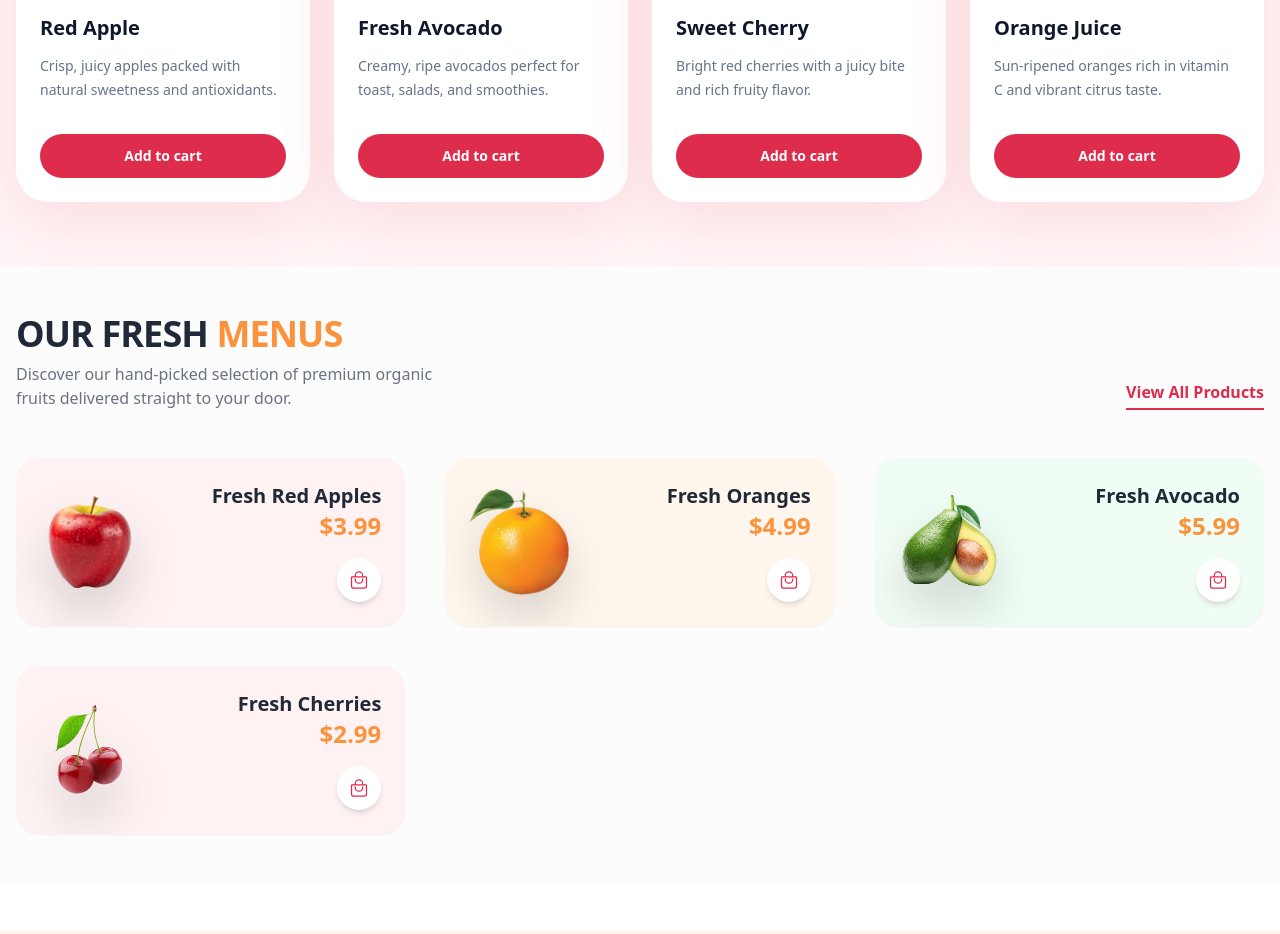
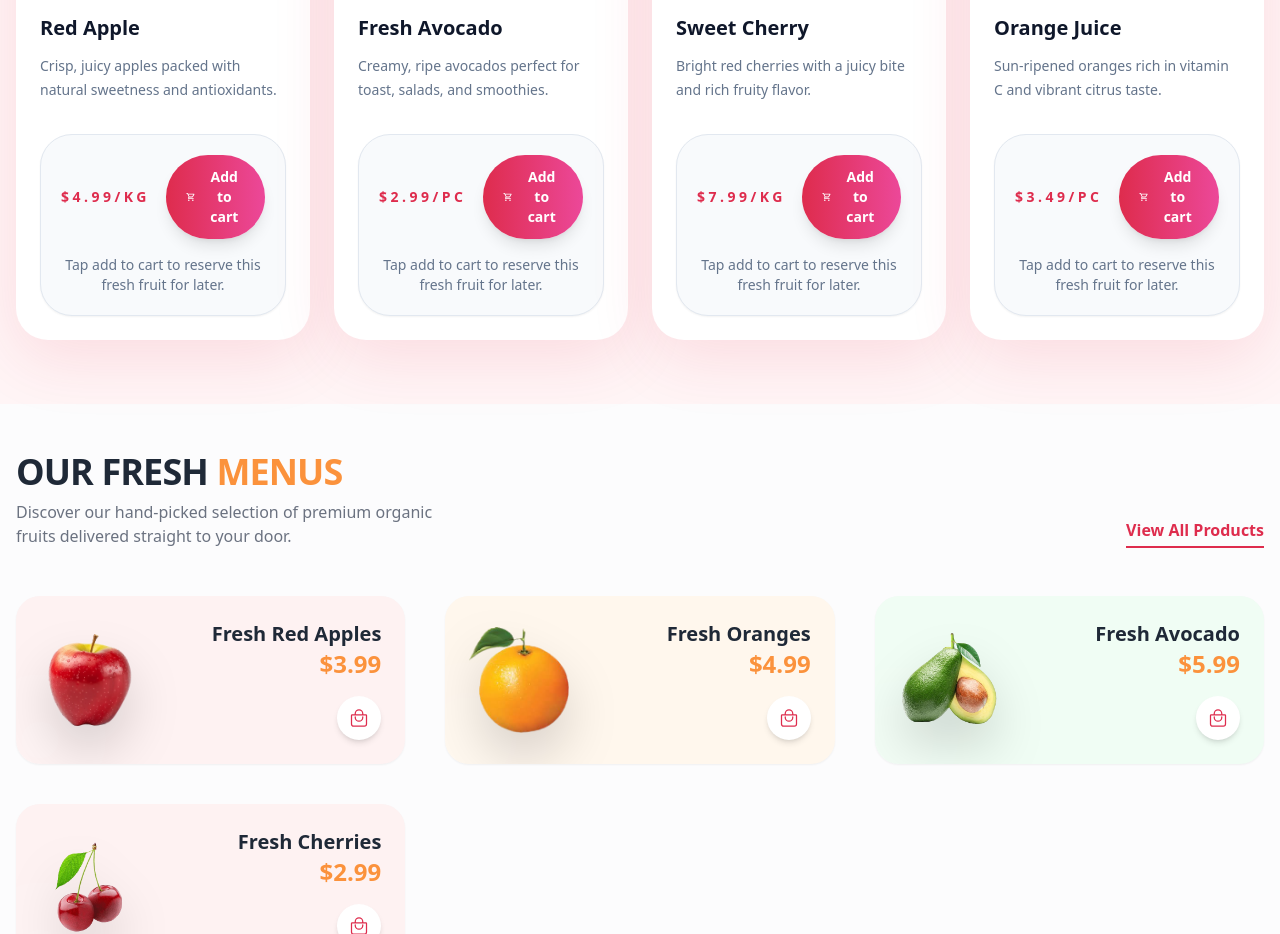
Before and after one commit to KashifSaeed1/Fruitstore-landing-page, a React (Vite) app: page / in a window 1280 px wide. Shown: the part 1320-2254 px from the top of the page. Built offline with nearby package versions, Linux system fonts and the light colour scheme; a web font is replaced by a local one.

Commit message:
add and remove product functionality update

```diff
--- a/src/components/Product/Product.jsx
+++ b/src/components/Product/Product.jsx
@@ -1,3 +1,4 @@
+import { MdOutlineShoppingCart } from "react-icons/md";
 import apple from "../../assets/fruits/apple.png";
 import avocado from "../../assets/fruits/avocado.png";
 import cherry from "../../assets/fruits/cherry.png";
@@ -85,19 +86,32 @@ const Product = ({ searchQuery, cart, onAddToCart, onRemoveFromCart }) => {
                     <p className="mt-3 text-sm leading-6 text-slate-500">{product.description}</p>
                   </div>
 
-                  <div className="mt-8 flex flex-col gap-3">
+                  <div className="mt-8 rounded-[2rem] border border-slate-200 bg-slate-50 p-5 shadow-sm transition-all duration-300 group-hover:-translate-y-1 group-hover:shadow-[0_28px_80px_rgba(222,44,77,0.15)]">
+                    <div className="flex flex-col gap-4 sm:flex-row sm:items-center sm:justify-between">
+                      <div>
+                        <p className="text-sm font-semibold uppercase tracking-[0.25em] text-primary">{product.price}</p>
+                        {inCart && (
+                          <p className="mt-2 inline-flex items-center gap-2 rounded-full bg-emerald-100 px-3 py-1 text-sm font-semibold text-emerald-700">
+                            <span className="h-2.5 w-2.5 rounded-full bg-emerald-600" />
+                            In cart ({cartItem.quantity})
+                          </p>
+                        )}
+                      </div>
+
                       <button
                         type="button"
                         onClick={() => (inCart ? onRemoveFromCart(product.id) : onAddToCart(product))}
-                      className={`w-full rounded-full py-3 text-sm font-semibold sm:px-6 transition-all ${inCart ? "bg-red-500 text-white hover:bg-red-600" : "bg-primary text-white hover:bg-primary/90"}`}
+                        className={`inline-flex items-center justify-center gap-2 rounded-full px-5 py-3 text-sm font-semibold text-white shadow-lg transition-all duration-300 ${inCart ? "bg-red-500 hover:bg-red-600" : "bg-gradient-to-r from-primary to-pink-500 hover:from-pink-500 hover:to-primary"}`}
                       >
-                      {inCart ? `Remove from cart${cartItem.quantity > 1 ? ` (${cartItem.quantity})` : ""}` : "Add to cart"}
+                        <MdOutlineShoppingCart className="text-lg" />
+                        {inCart ? "Remove" : "Add to cart"}
                       </button>
-                    {inCart ? (
-                      <p className="text-center text-sm text-green-600">
-                        Added to cart ({cartItem.quantity})
+                    </div>
+                    <p className="mt-4 text-center text-sm text-slate-500">
+                      {inCart
+                        ? "This item stays in your cart until you remove it."
+                        : "Tap add to cart to reserve this fresh fruit for later."}
                     </p>
-                    ) : null}
                   </div>
                 </article>
               );
```
Lines whose indentation alone changed are shown as unchanged.
